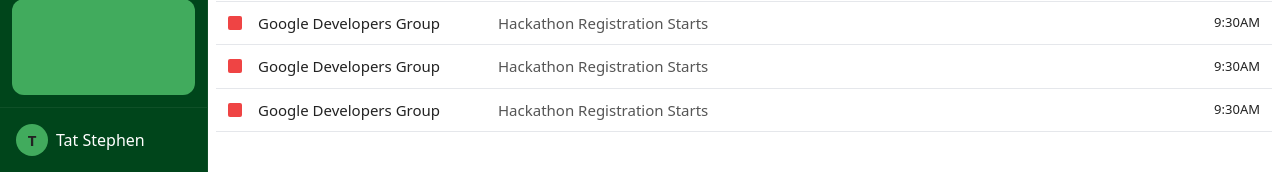
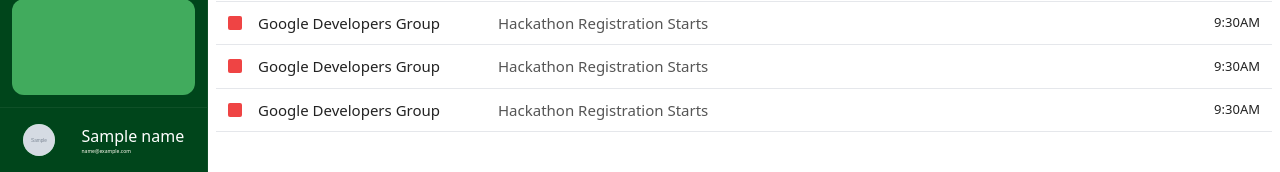
Before and after one commit to tatstephenweb/MailSense-Final, a Flask app: template templates/index.html in a window 1280 px wide. Shown: the part 890-1062 px from the top of the page. Run offline with Flask 3, Linux system fonts and the light colour scheme; the template is opened without the code that fills it: most values are stand-ins (such as "Sample title", 1, 10 or a date in 2020); grey boxes marked "Sample" are stand-in pictures; some libraries are stand-ins or nearby versions; some web fonts are replaced.

Commit message:
Add files via upload

```diff
--- a/templates/index.html
+++ b/templates/index.html
@@ -116,7 +116,7 @@
             </svg>
             <span class="text-thirdgreen">Notification</span>
           </button>
-          <button class="nav-item text-forthgreen gap-2.5 w-full flex items-center  rounded-lg px-3 py-1.5 text-[15px] font-medium text-muted cursor-not-allowed">
+          <button class="nav-item text-forthgreen gap-2.5 w-full flex items-center rounded-lg px-3 py-1.5 text-[15px] font-medium text-muted cursor-not-allowed">
             <svg width="20px" height="20px" viewBox="0 0 24 24" fill="none" xmlns="http://www.w3.org/2000/svg">
               <circle cx="12" cy="12" r="3" stroke="currentColor" stroke-width="1.8"/>
               <path d="M19.4 15a1.65 1.65 0 0 0 .33 1.82l.06.06a2 2 0 1 1-2.83 2.83l-.06-.06a1.65 1.65 0 0 0-1.82-.33 1.65 1.65 0 0 0-1 1.51V21a2 2 0 0 1-4 0v-.09a1.65 1.65 0 0 0-1.08-1.51 1.65 1.65 0 0 0-1.82.33l-.06.06a2 2 0 1 1-2.83-2.83l.06-.06a1.65 1.65 0 0 0 .33-1.82 1.65 1.65 0 0 0-1.51-1H3a2 2 0 0 1 0-4h.09A1.65 1.65 0 0 0 4.6 9.6a1.65 1.65 0 0 0-.33-1.82l-.06-.06a2 2 0 1 1 2.83-2.83l.06.06a1.65 1.65 0 0 0 1.82.33H9a1.65 1.65 0 0 0 1-1.51V3a2 2 0 0 1 4 0v.09a1.65 1.65 0 0 0 1 1.51 1.65 1.65 0 0 0 1.82-.33l.06-.06a2 2 0 1 1 2.83 2.83l-.06.06a1.65 1.65 0 0 0-.33 1.82V9a1.65 1.65 0 0 0 1.51 1H21a2 2 0 0 1 0 4h-.09a1.65 1.65 0 0 0-1.51 1Z" stroke="currentColor" stroke-width="1.8" stroke-linecap="round" stroke-linejoin="round"/>
@@ -134,9 +134,15 @@
     </div>
 
     <!-- Profile -->
-    <div class="flex items-center gap-2 px-4 py-4 border-t border-border shrink-0">
-      <div class="h-8 w-8 rounded-full bg-faint flex items-center justify-center text-[15px] font-bold shrink-0">T</div>
-      <span class="text-10 text-white">Tat Stephen</span>
+    <div class="flex items-center gap-1 justify-evenly py-4 border-t border-border">
+      <div class="h-8 w-8 rounded-full bg-faint">
+        <img class="h-8 w-8 rounded-full" src="{{ picture_url or url_for('static', filename='default-image.png') }}" alt="Profile Picture">
+      </div>
+      <div>
+        <span class="text-10 text-white">{{ name }}</span>
+        <p class="text-muted" style="font-size: 5px;">{{ email }}</p>
+      </div>
+
     </div>
 
   </aside>
```
